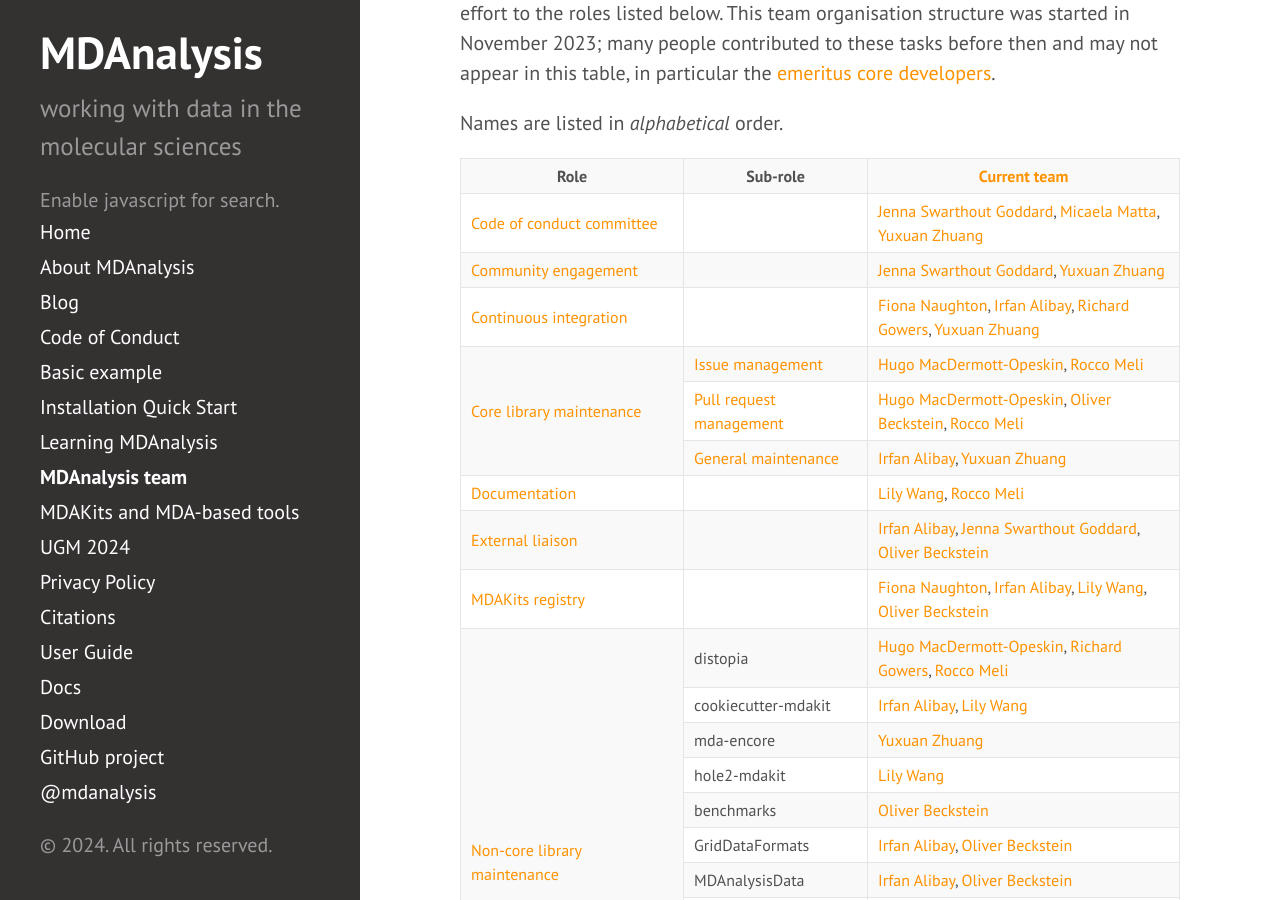
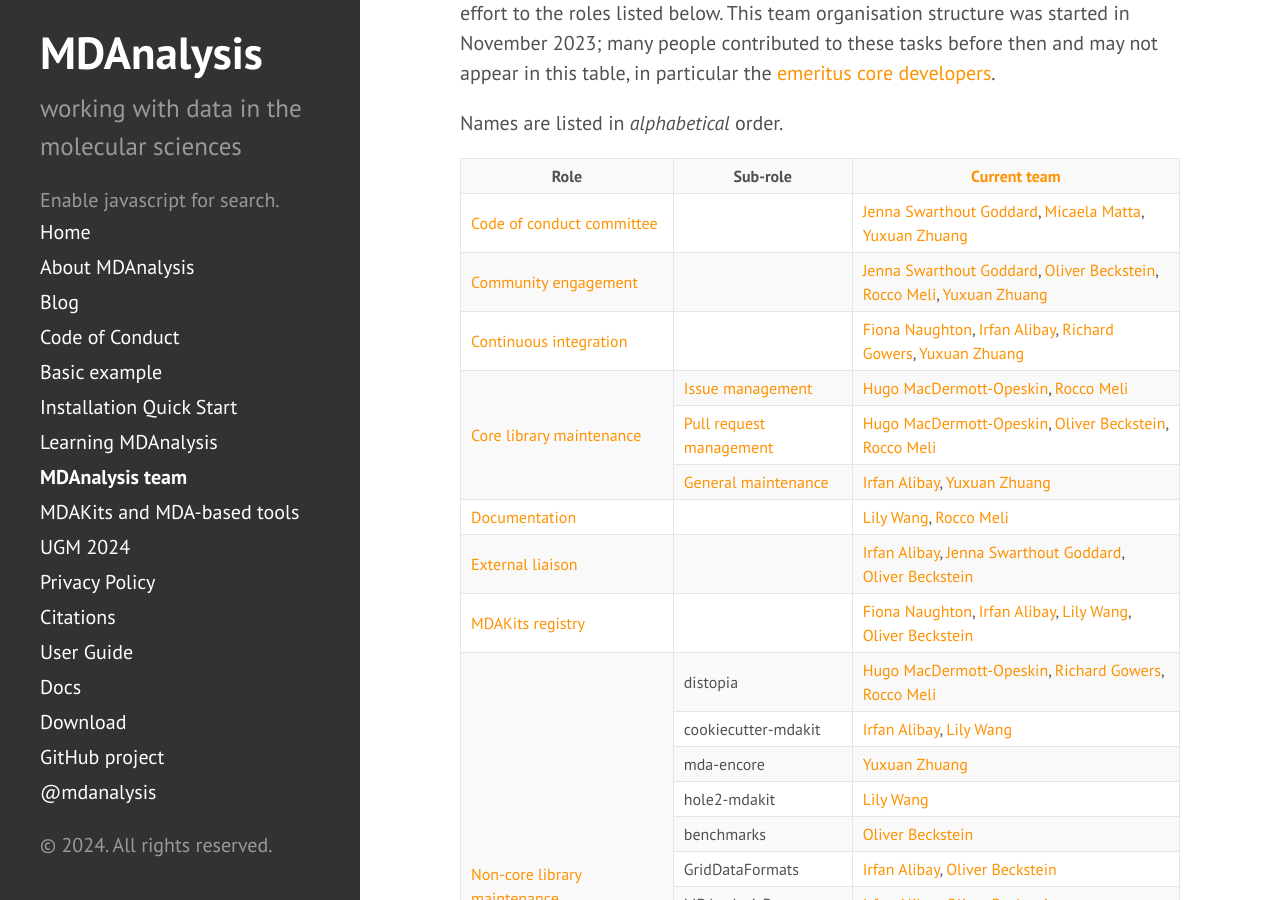
Before and after one commit to MDAnalysis/MDAnalysis.github.io, a Jekyll site: the page built from pages/team.md, in a window 1280 px wide and 900 px high, scrolled down 560 px. Built offline with Jekyll 4.4.1, drawn with Linux system fonts in a browser that asks for light colours; comment, search, counter and statistics services are not loaded.

Commit message:
Update community_engagement.yml
- add @RMeli as he's been VERY good about engaging the community
- add myself because I happened to have been contributing more than I thought I would

```diff
--- a/_data/team/roles/community_engagement.yml
+++ b/_data/team/roles/community_engagement.yml
@@ -6,3 +6,5 @@ tasks:
 current_members:
   - "[Jenna Swarthout Goddard](https://github.com/jennaswa)"
   - "[Yuxuan Zhuang](https://github.com/yuxuanzhuang)"
+  - "[Rocco Meli](https://github.com/RMeli)"
+  - "[Oliver Beckstein](https://github.com/orbeckst)"
```
